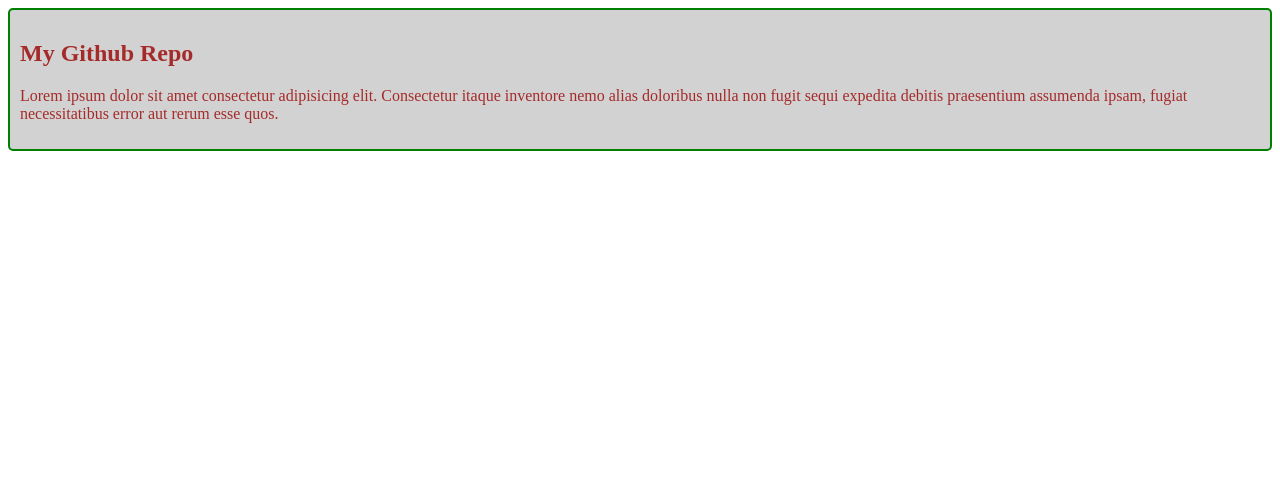
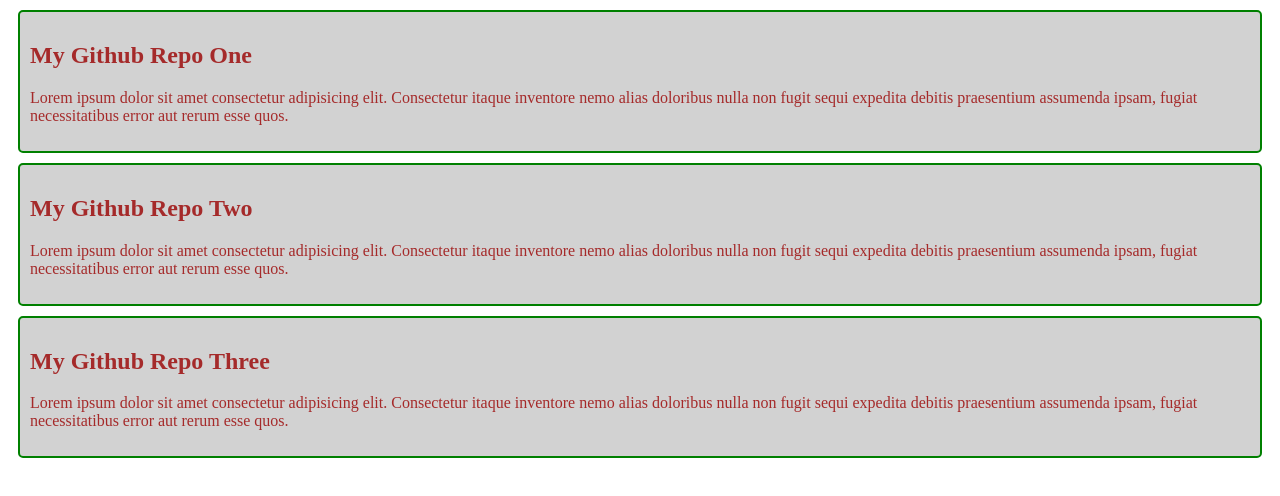
Before and after one commit to Banabir72/my-github-repo, a plain HTML site: page index.html in a window 1280 px wide. Drawn offline with Linux system fonts and the light colour scheme.

Commit message:
added two div

```diff
--- a/index.html
+++ b/index.html
@@ -8,8 +8,16 @@
 </head>
 <body>
     <div>
-        <h2>My Github Repo</h2>
+        <h2>My Github Repo One</h2>
         <p>Lorem ipsum dolor sit amet consectetur adipisicing elit. Consectetur itaque inventore nemo alias doloribus nulla non fugit sequi expedita debitis praesentium assumenda ipsam, fugiat necessitatibus error aut rerum esse quos.</p>
     </div>
+     <div>
+        <h2>My Github Repo Two</h2>
+            <p>Lorem ipsum dolor sit amet consectetur adipisicing elit. Consectetur itaque inventore nemo alias doloribus nulla non fugit sequi expedita debitis praesentium assumenda ipsam, fugiat necessitatibus error aut rerum esse quos.</p>
+        </div>
+    <div>
+        <h2>My Github Repo Three</h2>
+            <p>Lorem ipsum dolor sit amet consectetur adipisicing elit. Consectetur itaque inventore nemo alias doloribus nulla non fugit sequi expedita debitis praesentium assumenda ipsam, fugiat necessitatibus error aut rerum esse quos.</p>
+        </div>
 </body>
 </html>
--- a/style.css
+++ b/style.css
@@ -5,4 +5,5 @@ div{
     border-radius: 5px;
     border-color: green;
     padding: 10px;
+    margin: 10px;
 }
```
